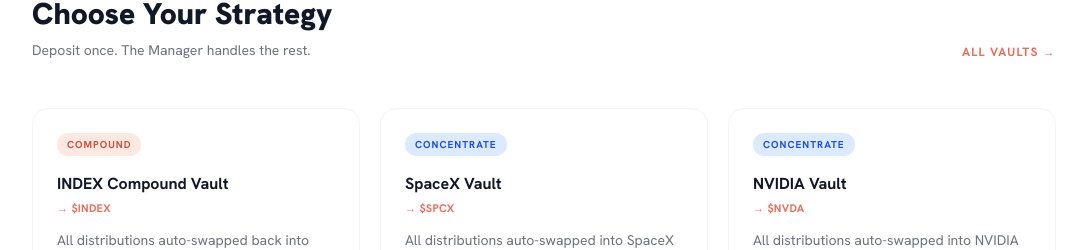
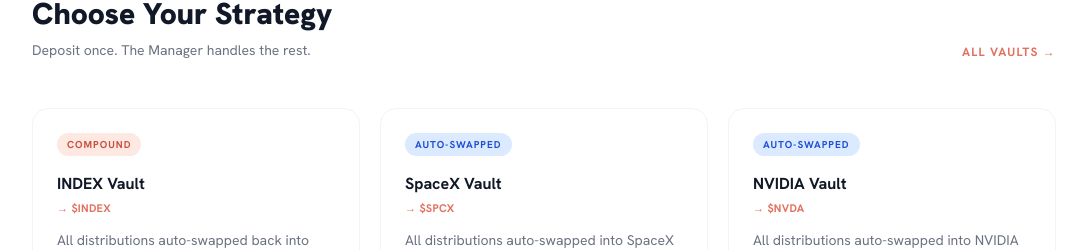
Before and after one commit to pepper-mt4u/the-manager, a React (Vite) app: page / in a window 1280 px wide. Shown: the part 1673-1923 px from the top of the page, without its empty margins (96-1183 px from the left). Built offline with nearby package versions, Linux system fonts and the light colour scheme.

Commit message:
Fix vault preview labels and name

```diff
--- a/src/pages/Home.jsx
+++ b/src/pages/Home.jsx
@@ -124,7 +124,7 @@
 
 const vaultPreviews = [
   {
-    name: 'INDEX Compound Vault',
+    name: 'INDEX Vault',
     target: '$INDEX',
     desc: 'All distributions auto-swapped back into $INDEX for maximum compounding.',
     apy: 'TBA',
@@ -138,7 +138,7 @@
     desc: 'All distributions auto-swapped into SpaceX tokenized stock.',
     apy: 'TBA',
     tvl: '$0',
-    tag: 'CONCENTRATE',
+    tag: 'AUTO-SWAPPED',
     tagColor: 'bg-blue-100 text-blue-700',
   },
   {
@@ -147,7 +147,7 @@
     desc: 'All distributions auto-swapped into NVIDIA tokenized stock.',
     apy: 'TBA',
     tvl: '$0',
-    tag: 'CONCENTRATE',
+    tag: 'AUTO-SWAPPED',
     tagColor: 'bg-blue-100 text-blue-700',
   },
 ]
```
